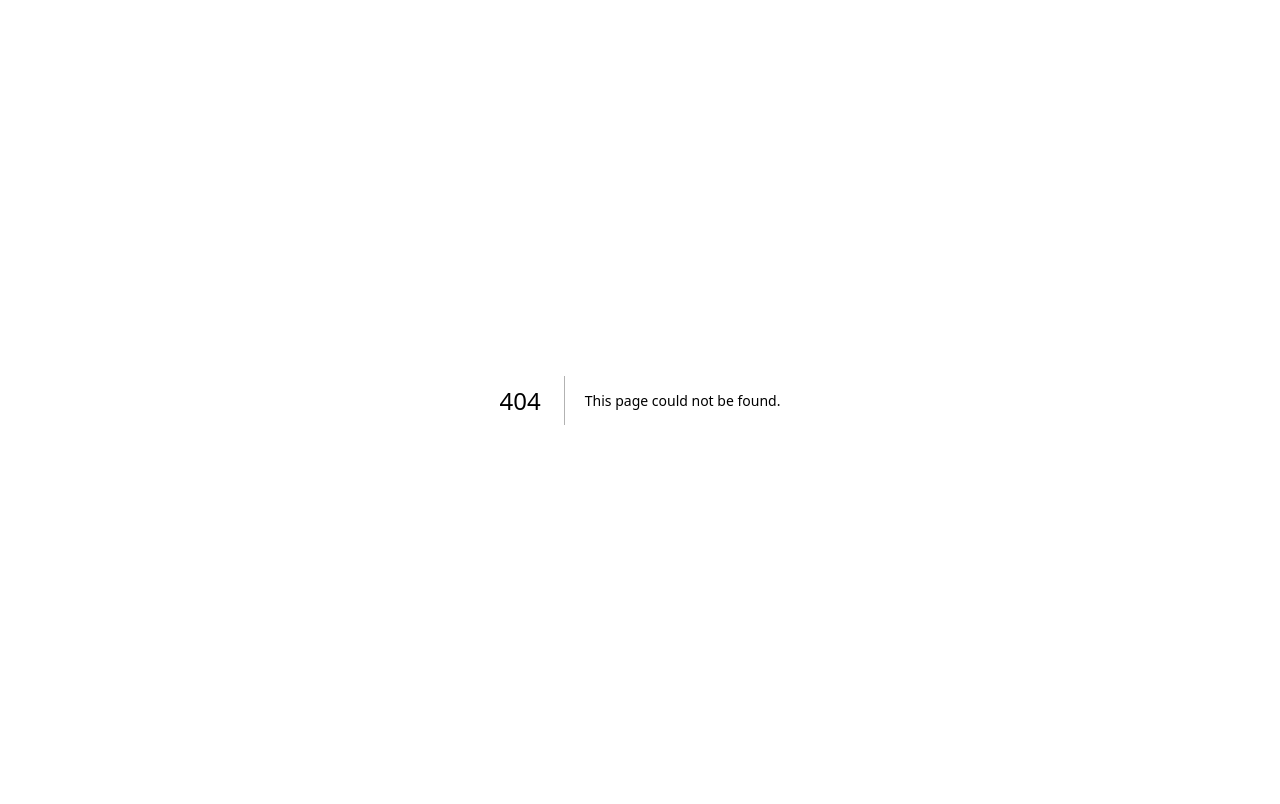
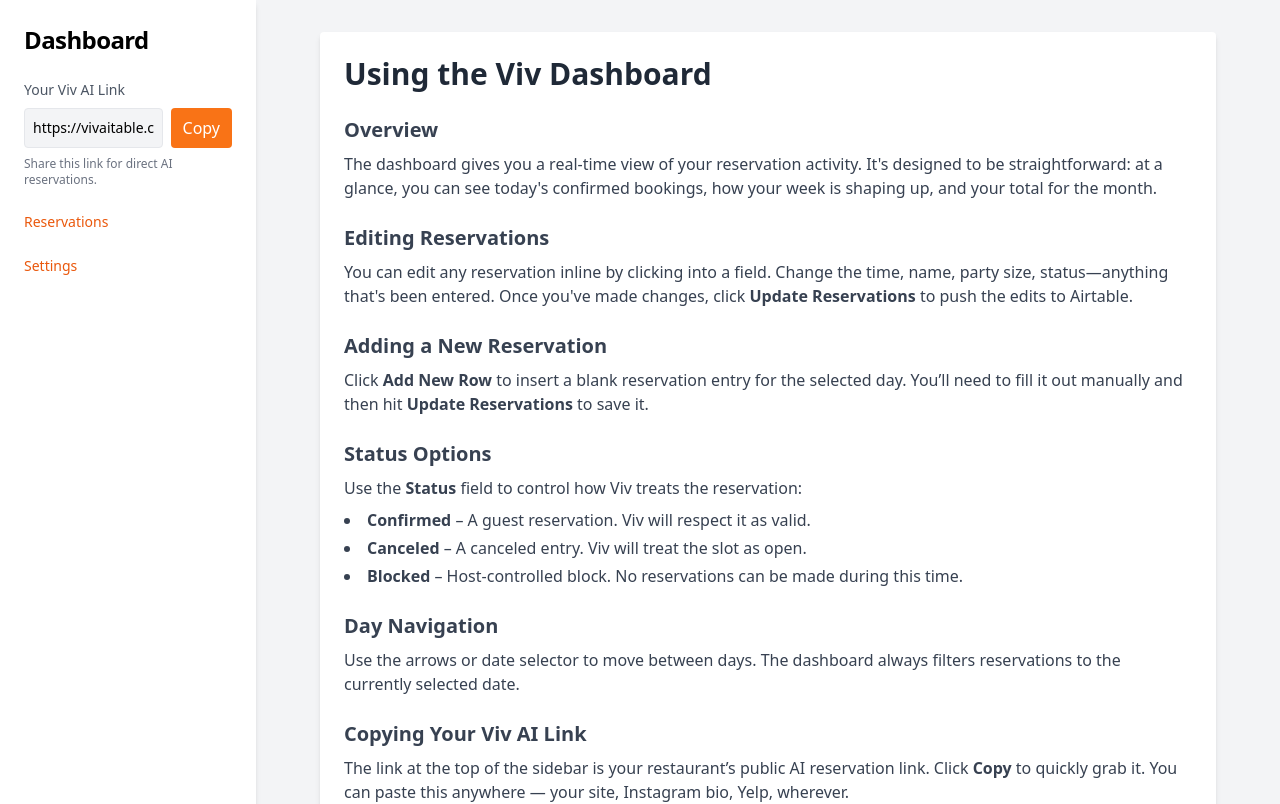
Before and after one commit to rodneyberubee/viv-frontend, a Next.js app: page /how-to-dashboard/1 in a window 1280 px wide. Before the commit this address had no page. Shown: the top 804 px of the page. Built offline with nearby package versions, Linux system fonts and the light colour scheme.

Commit message:
Create [restaurantId].tsx

```diff
--- /dev/null
+++ b/pages/how-to-dashboard/[restaurantId].tsx
@@ -0,0 +1,16 @@
+import React from 'react';
+import { useRouter } from 'next/router';
+import Template from './template'; // ✅ Correct relative path inside the same folder
+
+const SettingsDynamic = () => {
+  const router = useRouter();
+  const { restaurantId } = router.query;
+
+  if (typeof restaurantId !== 'string') {
+    return <div className="p-8 text-center">Loading...</div>;
+  }
+
+  return <Template restaurantId={restaurantId} />;
+};
+
+export default SettingsDynamic;
```
